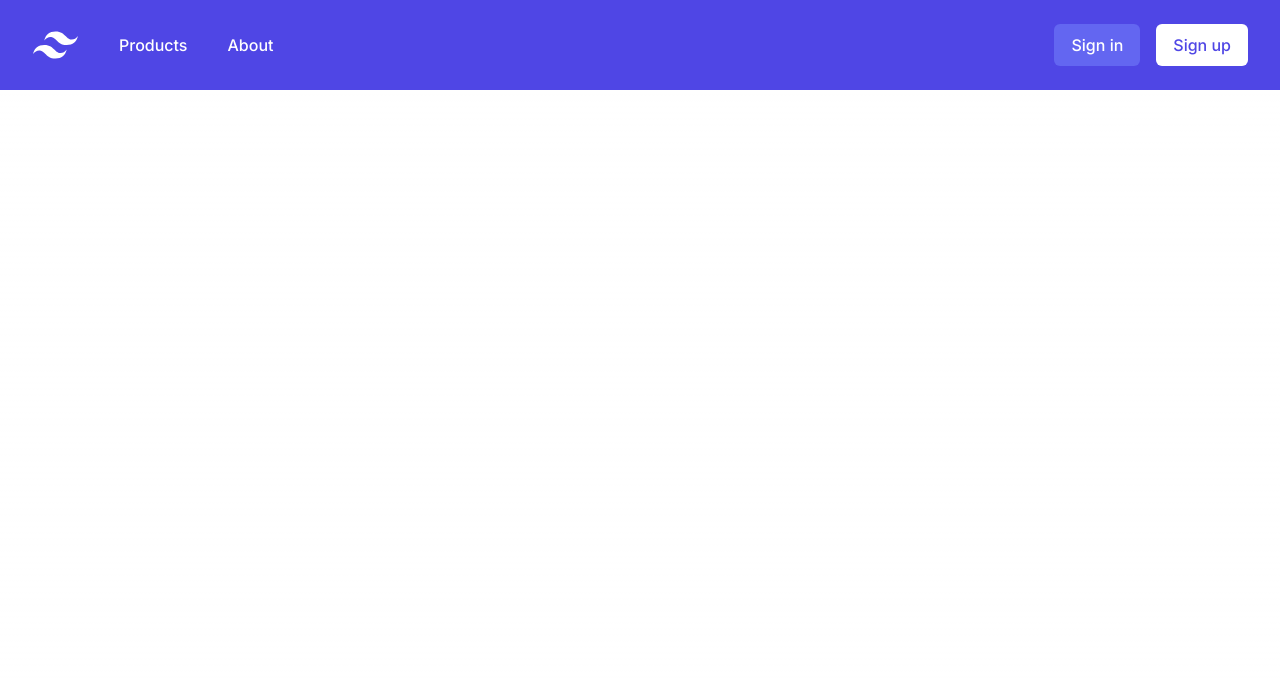
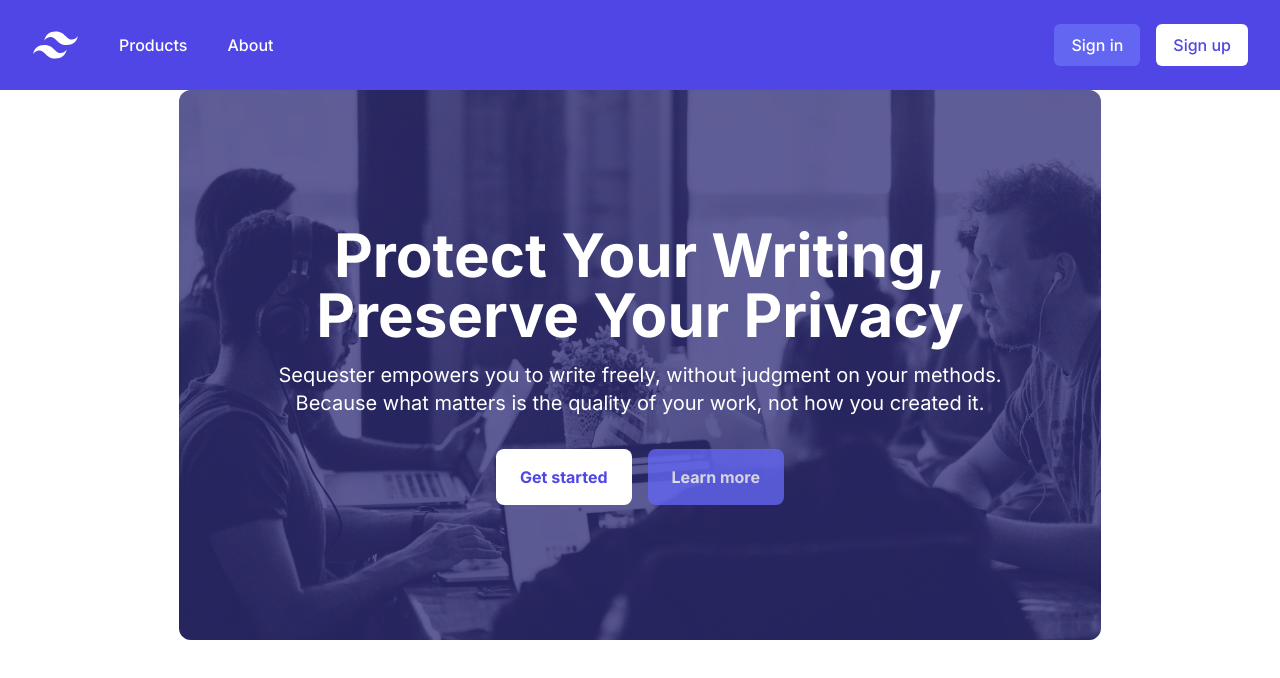
Before and after one commit to ShedrachJonah11/Sequester, a Next.js app: page / in a window 1280 px wide. Shown: the top 678 px of the page. Built offline with nearby package versions, Linux system fonts and the light colour scheme.

Commit message:
feat: hero

```diff
--- /dev/null
+++ b/app/components/hero.tsx
@@ -0,0 +1,45 @@
+import Image from "next/image";
+import img from "../images/heroimg.avif";
+
+export default function Hero() {
+  return (
+    <div className="flex justify-center items-center">
+      <section className="relative md:rounded-xl justify-center items-center w-full md:w-[72%] bg-indigo-900 text-white">
+        <div className="w-full h-[550px] overflow-hidden ">
+          <Image
+            src={img}
+            alt="Hero Background"
+            layout="fill"
+            objectFit="cover"
+            className="opacity-30 md:rounded-xl"
+          />
+        </div>
+        <div className="absolute w-full inset-0 flex flex-col items-center justify-center px-4 text-center">
+          <h1 className="text-4xl md:text-6xl font-bold mb-4">
+            Protect Your Writing, <br />
+            <span className="">Preserve Your Privacy</span>
+          </h1>
+          <p className="text-lg max-w-[800px] md:text-xl mb-8">
+            Sequester empowers you to write freely, without judgment on your
+            methods. Because what matters is the quality of your work, not how
+            you created it.
+          </p>
+          <div className="flex flex-col md:flex-row space-x-0 md:space-x-4 space-y-4 md:space-y-0">
+            <a
+              href="#"
+              className="bg-white text-indigo-600 font-bold py-4 px-6 rounded-lg hover:bg-gray-200 transition duration-300"
+            >
+              Get started
+            </a>
+            <a
+              href="#"
+              className="bg-indigo-500 text-white font-bold py-4 px-6 rounded-lg opacity-80 hover:bg-indigo-700 transition duration-300"
+            >
+              Learn more
+            </a>
+          </div>
+        </div>
+      </section>
+    </div>
+  );
+}
--- a/app/page.tsx
+++ b/app/page.tsx
@@ -1,10 +1,12 @@
 import Image from "next/image";
 import Navbar from "./components/Navbar";
+import Hero from "./components/hero";
 
 export default function Home() {
   return (
     <main>
       <Navbar />
+      <Hero/>
     </main>
   );
 }
```
Also changed, not shown: app/images/heroimg.avif (added).
